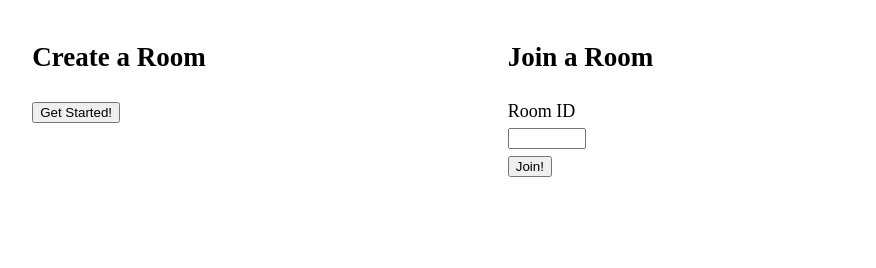
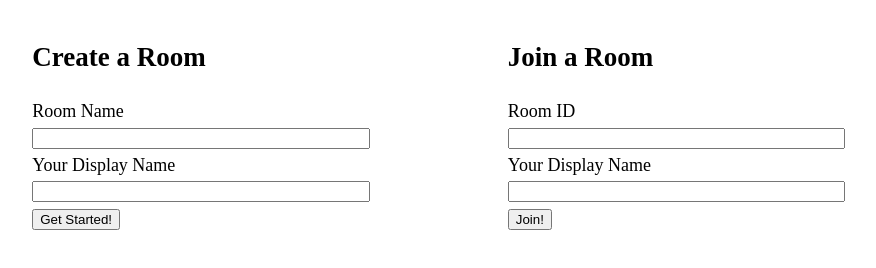
Before and after one commit to jhmcstanton/stacker, a plain HTML site: page index.html in a window 1280 px wide. Shown: the part 64-332 px from the top of the page, without its empty margins (19-895 px from the left). Drawn offline with Linux system fonts and the light colour scheme.

Commit message:
Mostly tweaks to support usernames in cookies

```diff
--- a/index.html
+++ b/index.html
@@ -10,6 +10,10 @@
         <div class="horizontal">
             <form name="create-room" action="/" method="POST">
                 <h2>Create a Room</h2>
+                <label for="room-name">Room Name</label>
+                <input type="text" name="room-name">
+                <label for="username">Your Display Name</label>
+                <input type="text" name="username">
                 <input type="submit" value="Get Started!">
             </form>
         </div>
@@ -19,7 +23,9 @@
             <form name="join" action="/" method="POST">
                 <h2>Join a Room</h2>
                 <label for="room-id">Room ID</label>
-                <input type="text" name="room-name">
+                <input type="text" name="room-id">
+                <label for="username">Your Display Name</label>
+                <input type="text" name="username">
                 <input type="submit" value="Join!">
             </form>
         </div>
--- a/stack.yaml
+++ b/stack.yaml
@@ -40,7 +40,8 @@ packages:
 # - git: https://github.com/commercialhaskell/stack.git
 #   commit: e7b331f14bcffb8367cd58fbfc8b40ec7642100a
 #
-# extra-deps: []
+extra-deps:
+  - scotty-cookie-0.1.0.3@sha256:3ff1df13a5acba8ba170a5ac22b3ac6a2c227791292536ce1ebfc41038f58fc9,1204
 
 # Override default flag values for local packages and extra-deps
 # flags: {}
--- a/static/style.css
+++ b/static/style.css
@@ -6,7 +6,7 @@ body {
 }
 
 input[type=text] {
-    width: 15%;
+    width: 70%;
     display: block;
 }
 
```
Also changed, not shown: 4 other files.
